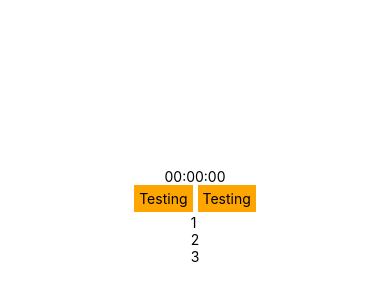
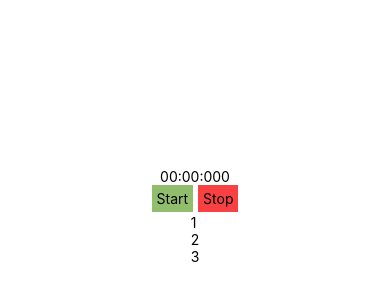
Before and after one commit to Shopify/eng-intern-assessment-react-native, a React Native app: screen / in a window 390 px wide. Shown: the part 208-508 px from the top of the page. Built offline with nearby package versions, Linux system fonts and the light colour scheme.

Commit message:
Implemented basic start and stop functionality

```diff
--- a/src/Components/StopWatch/StopWatch.tsx
+++ b/src/Components/StopWatch/StopWatch.tsx
@@ -1,11 +1,20 @@
 import { useState } from "react";
 import { Text, View } from "react-native";
 import StopWatchButton from "../StopWatchButton/StopWatchButton";
+import { formatTime } from "../../utils/TimeUtils";
 
-export default function StopWatch() {
+interface StopWatchProps {
+  time: number;
+}
+
+export default function StopWatch(props: StopWatchProps) {
+  const { time } = props;
+
+  const formattedTime = formatTime(time);
+
   return (
     <View>
-      <Text>00:00:00</Text>
+      <Text>{formattedTime}</Text>
     </View>
   );
 }
--- a/src/Components/StopWatchButton/StopWatchButton.tsx
+++ b/src/Components/StopWatchButton/StopWatchButton.tsx
@@ -7,23 +7,20 @@ import {
   View,
 } from "react-native";
 
-const StopWatchButton = () => {
+interface StopWatchButtonProps {
+  title: string;
+  onPress: () => void;
+  colour: string;
+}
+
+const StopWatchButton = (props: StopWatchButtonProps) => {
+  const { title, onPress, colour } = props;
+
   return (
     <View>
-      {/* <Button
-        title="Testing"
-        onPress={() => {
-          Alert.alert("Testing button pressed!");
-        }}
-        color="red"
-      /> */}
-      <TouchableHighlight
-        onPress={() => {
-          Alert.alert("Testing button pressed!");
-        }}
-      >
-        <View style={styles.button}>
-          <Text>Testing</Text>
+      <TouchableHighlight onPress={onPress}>
+        <View style={[styles.button, { backgroundColor: colour }]}>
+          <Text>{title}</Text>
         </View>
       </TouchableHighlight>
     </View>
@@ -31,10 +28,6 @@ const StopWatchButton = () => {
 };
 
 const styles = StyleSheet.create({
-  // container: {
-  //   display: "flex",
-  //   flexDirection: "column",
-  // },
   button: {
     backgroundColor: "orange",
     padding: 5,
--- a/src/Screens/StopWatchScreen/StopWatchScreen.tsx
+++ b/src/Screens/StopWatchScreen/StopWatchScreen.tsx
@@ -1,4 +1,4 @@
-import React, { useState } from "react";
+import React, { useEffect, useState } from "react";
 import StopWatch from "../../Components/StopWatch/StopWatch";
 import { StyleSheet, View } from "react-native";
 import StopWatchButton from "../../Components/StopWatchButton/StopWatchButton";
@@ -9,14 +9,47 @@ const StopWatchScreen = () => {
   const [elapsedTime, setElapsedTime] = useState(0);
   const [laps, setLaps] = useState([]);
   const [displayLaps, setDisplayLaps] = useState(false);
+  const [startTime, setStartTime] = useState(0);
+
+  useEffect(() => {
+    let intervalID: number;
+    if (isRunning) {
+      intervalID = setInterval(() => {
+        const currentTime = Date.now();
+        setElapsedTime(
+          (previousElapsedTime) =>
+            previousElapsedTime + (currentTime - startTime)
+        );
+        setStartTime(currentTime);
+      }, 1);
+    }
+    return () => clearInterval(intervalID);
+  }, [isRunning, startTime]);
+
+  const startTimer = () => {
+    setStartTime(Date.now());
+    setIsRunning(true);
+  };
+
+  const stopTimer = () => setIsRunning(false);
+
+  // TODO: Use when "Reset" button added in
+  const resetTimer = () => {
+    setIsRunning(false); // TODO: Reset button should only appear AFTER we have stopped the timer -> Not needed later on
+    setElapsedTime(0);
+  };
 
   return (
     <View style={styles.container}>
       <View style={styles.stopwatchContainer}>
-        <StopWatch />
+        <StopWatch time={elapsedTime} />
         <View style={styles.buttonContainer}>
-          <StopWatchButton />
-          <StopWatchButton />
+          <StopWatchButton
+            onPress={startTimer}
+            title="Start"
+            colour="#90be6d"
+          />
+          <StopWatchButton onPress={stopTimer} title="Stop" colour="#f94144" />
         </View>
       </View>
       <LapsList />
```
